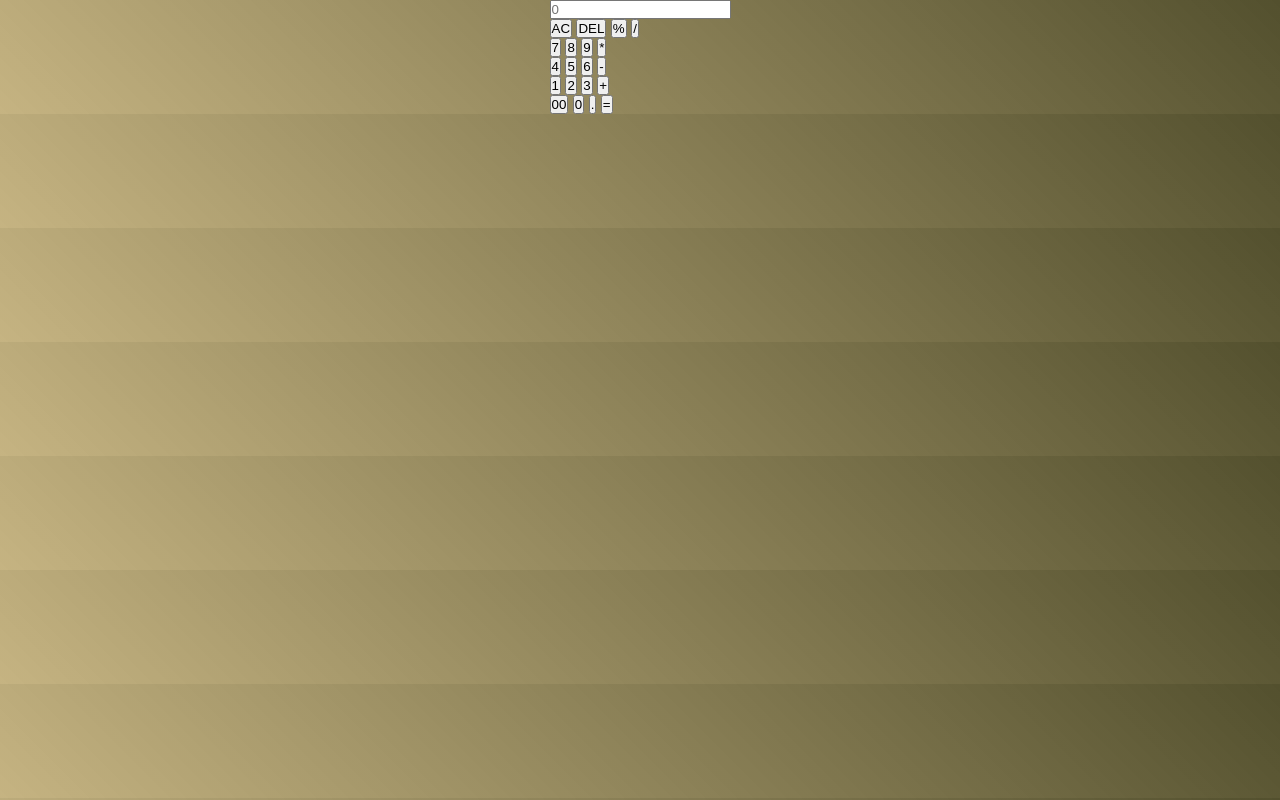
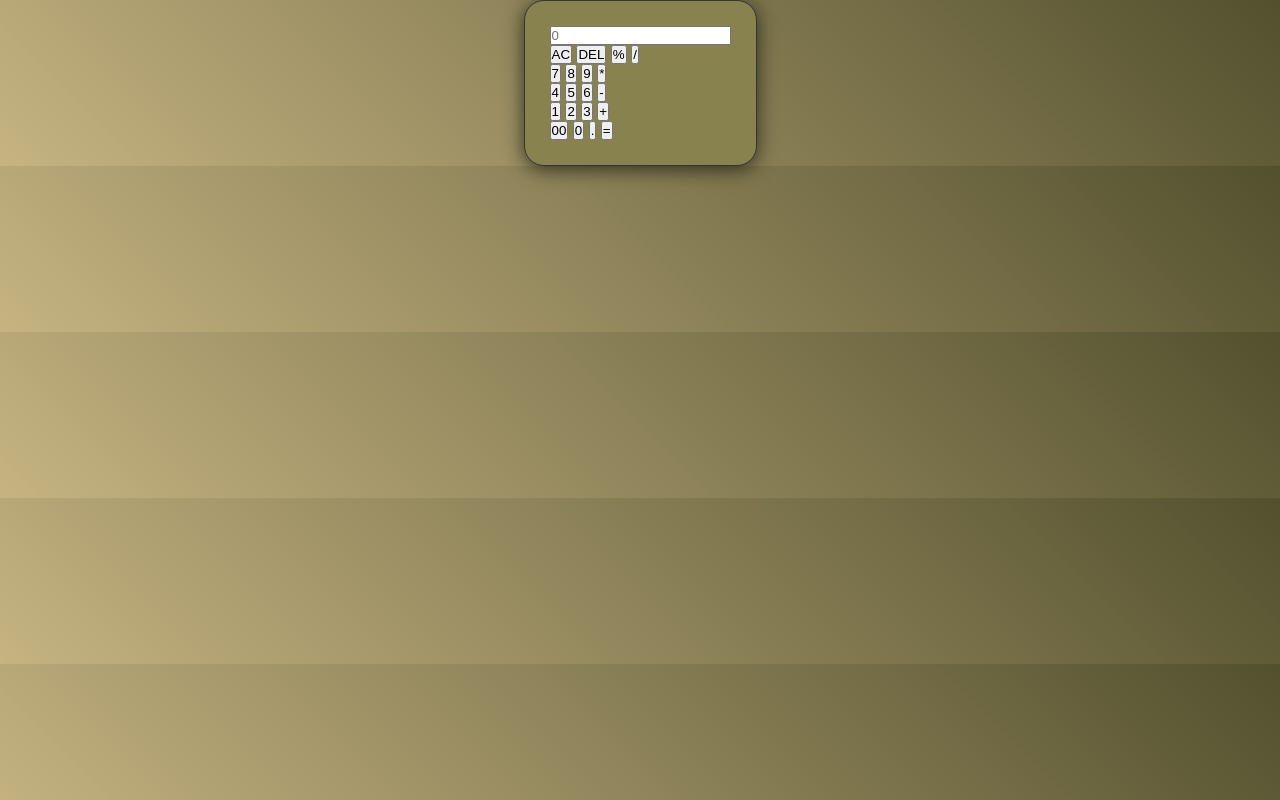
Before and after one commit to Zayanr2/Calculator, a plain HTML site: page index.html in a window 1280 px wide. Drawn offline with Linux system fonts and the light colour scheme.

Commit message:
more css, with background and some clours

```diff
--- a/style.css
+++ b/style.css
@@ -16,3 +16,13 @@
     background: linear-gradient(45deg,#a88d42a9, #53502e);
 
 }
+
+.calculator{
+    border: 1.5px solid #353434;
+    padding: 25px;
+    border-radius: 20px;
+    background:  #88834e;
+    box-shadow: 0px 3px 20px #000000a9;
+}
+
+input{}
```
